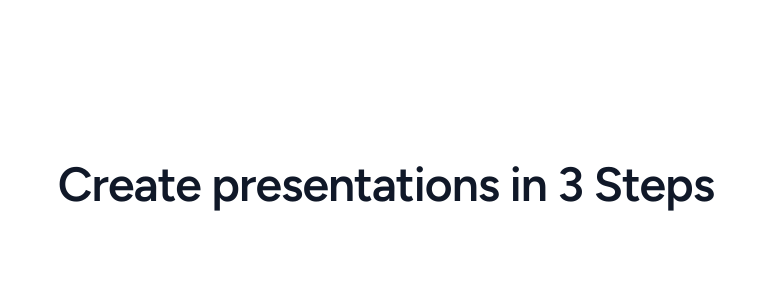
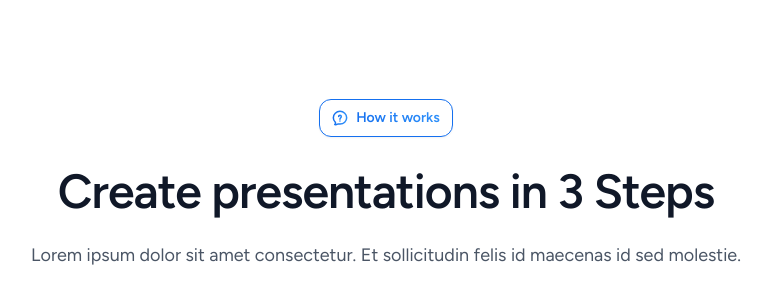
Before and after one commit to johnnygerard/slidespeak-section, a Next.js app: page / in a window 1280 px wide. Shown: the part 216-516 px from the top of the page, without its empty margins (254-1025 px from the left). Built offline with nearby package versions, Linux system fonts and the light colour scheme.

Commit message:
feat: add upper half of the section component

```diff
--- a/src/components/section.tsx
+++ b/src/components/section.tsx
@@ -1,11 +1,22 @@
 import type { FC } from "react";
-import { displayLgSemibold } from "~/styles/components";
+import { Badge } from "~/components/badge";
+import { displayLgSemibold, textLgRegular } from "~/styles/components";
 import { tw } from "~/utils/tw";
 
 export const Section: FC = () => (
   <section className="px-20 py-24 text-center">
-    <h1 className={tw(displayLgSemibold, "text-gray-900")}>
-      Create presentations in 3 Steps
-    </h1>
+    <Badge
+      icon="/assets/images/icons/bubble-chat-question.svg"
+      label="How it works"
+    />
+    <hgroup className="mt-6 space-y-5">
+      <h1 className={tw(displayLgSemibold, "text-gray-900")}>
+        Create presentations in 3 Steps
+      </h1>
+      <p className={tw(textLgRegular, "text-gray-600")}>
+        Lorem ipsum dolor sit amet consectetur. Et sollicitudin felis id
+        maecenas id sed molestie.
+      </p>
+    </hgroup>
   </section>
 );
--- a/src/styles/components.ts
+++ b/src/styles/components.ts
@@ -5,3 +5,4 @@ export const displayLgSemibold = tw([
 ]);
 
 export const textSmSemibold = tw(["text-sm/5 font-semibold"]);
+export const textLgRegular = tw(["text-lg/7 font-normal"]);
```
